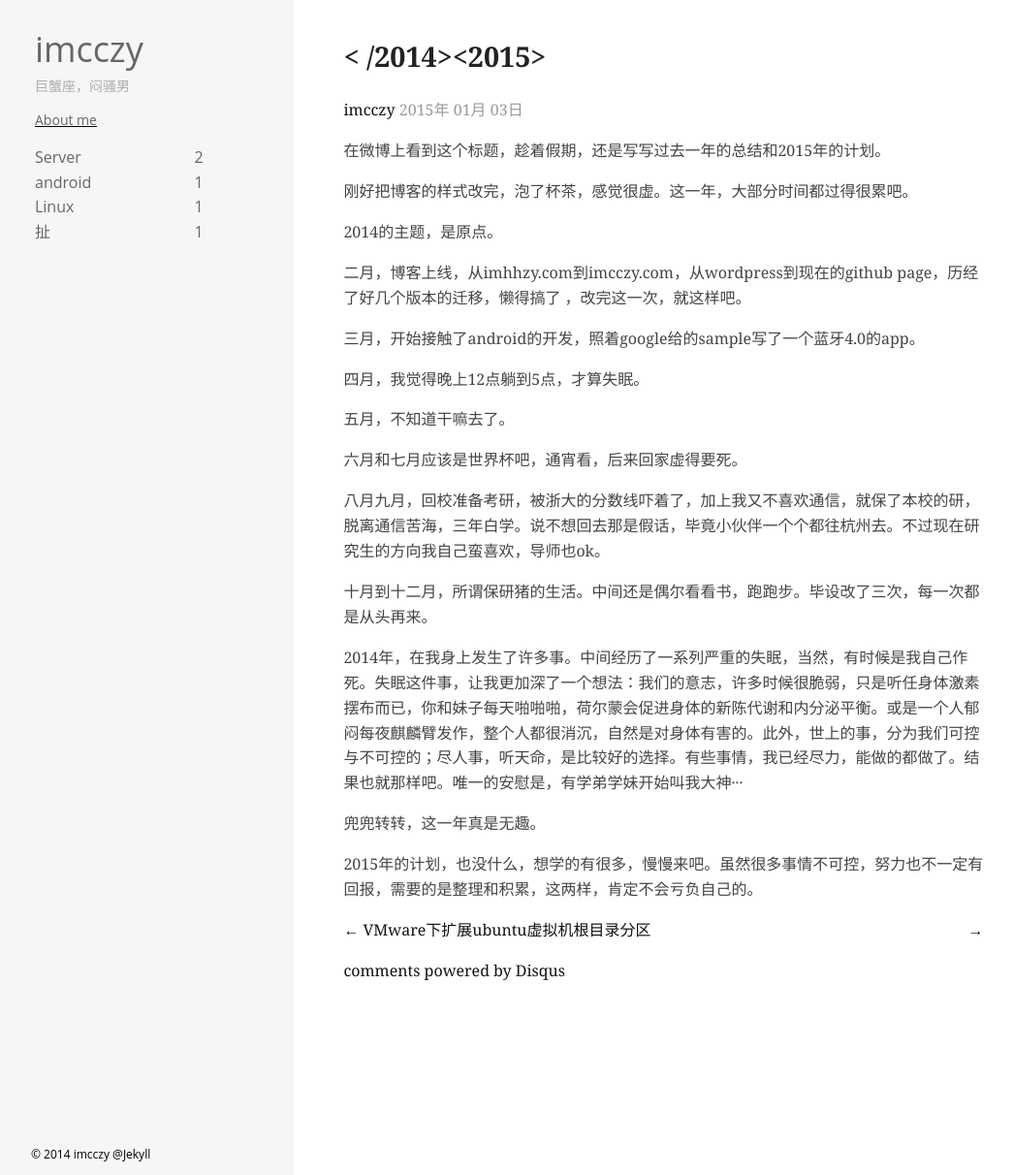
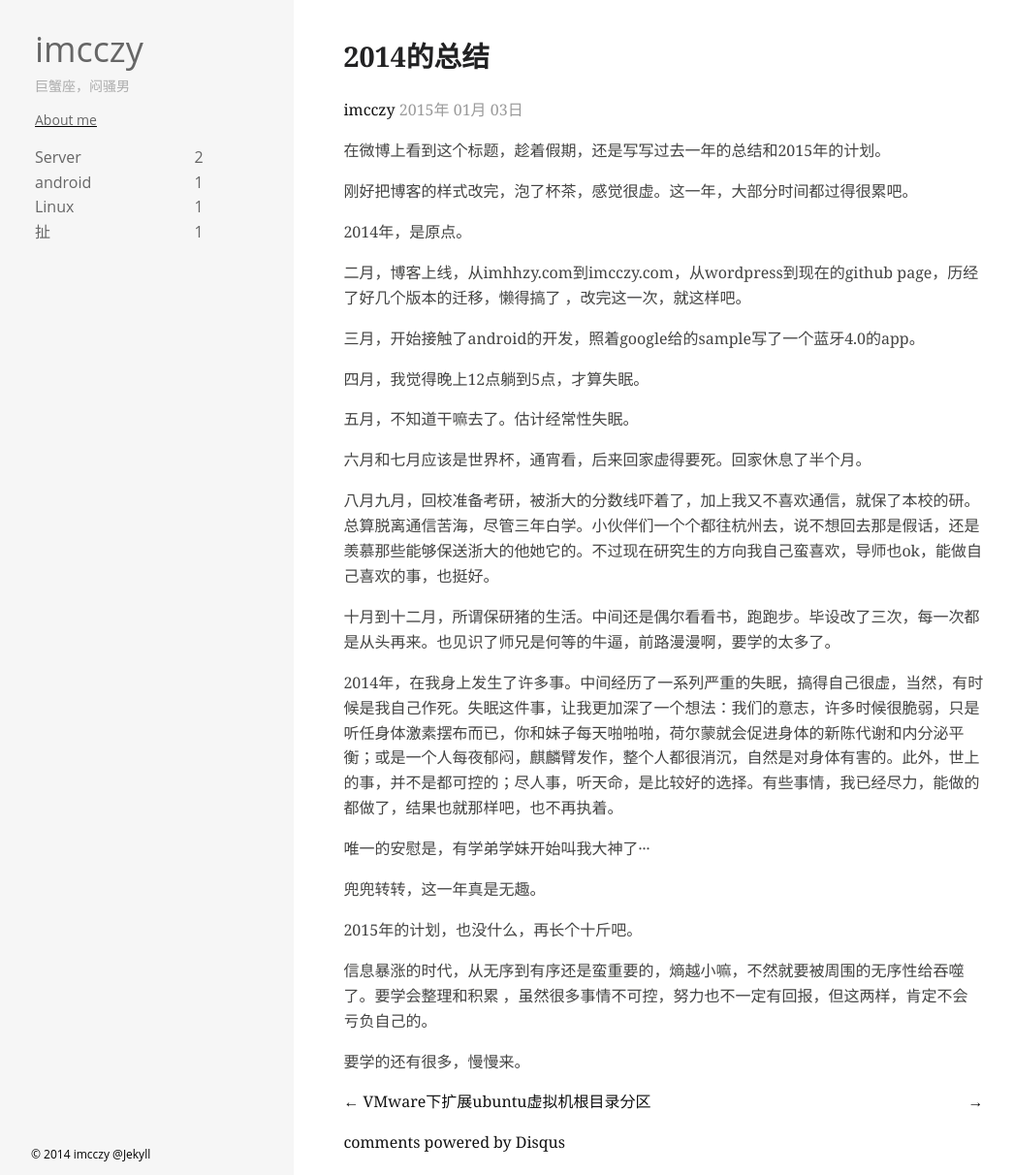
Before and after one commit to imcczy/imcczy.github.io, a Jekyll site: the page built from _posts/2015-01-03-2014-2015.md, in a window 1280 px wide and 1212 px high. Shown: the whole window at 97% size, without its empty margins (4-1049 px from the left). Built offline with Jekyll 4.4.1, drawn with Linux system fonts in a browser that asks for light colours; nearby versions of some CDN libraries; comment, search, counter and statistics services are not loaded; a style sheet for code colours, icons or effects is not loaded.

Commit message:
2015-1-3

```diff
--- a/_posts/2015-01-03-2014-2015.md
+++ b/_posts/2015-01-03-2014-2015.md
@@ -1,6 +1,6 @@
 ---
 layout: post
-title:  "< /2014><2015>"
+title:  "2014的总结"
 date:   2015-01-03 15:44:40
 categories: 扯
 ---
@@ -8,7 +8,7 @@ categories: 扯
 
 刚好把博客的样式改完，泡了杯茶，感觉很虚。这一年，大部分时间都过得很累吧。
 
-2014的主题，是原点。
+2014年，是原点。
 
 二月，博客上线，从imhhzy.com到imcczy.com，从wordpress到现在的github page，历经了好几个版本的迁移，懒得搞了 ，改完这一次，就这样吧。
 
@@ -16,16 +16,22 @@ categories: 扯
 
 四月，我觉得晚上12点躺到5点，才算失眠。
 
-五月，不知道干嘛去了。
+五月，不知道干嘛去了。估计经常性失眠。
 
-六月和七月应该是世界杯吧，通宵看，后来回家虚得要死。
+六月和七月应该是世界杯，通宵看，后来回家虚得要死。回家休息了半个月。
 
-八月九月，回校准备考研，被浙大的分数线吓着了，加上我又不喜欢通信，就保了本校的研，脱离通信苦海，三年白学。说不想回去那是假话，毕竟小伙伴一个个都往杭州去。不过现在研究生的方向我自己蛮喜欢，导师也ok。
+八月九月，回校准备考研，被浙大的分数线吓着了，加上我又不喜欢通信，就保了本校的研。总算脱离通信苦海，尽管三年白学。小伙伴们一个个都往杭州去，说不想回去那是假话，还是羡慕那些能够保送浙大的他她它的。不过现在研究生的方向我自己蛮喜欢，导师也ok，能做自己喜欢的事，也挺好。
 
-十月到十二月，所谓保研猪的生活。中间还是偶尔看看书，跑跑步。毕设改了三次，每一次都是从头再来。
+十月到十二月，所谓保研猪的生活。中间还是偶尔看看书，跑跑步。毕设改了三次，每一次都是从头再来。也见识了师兄是何等的牛逼，前路漫漫啊，要学的太多了。
 
-2014年，在我身上发生了许多事。中间经历了一系列严重的失眠，当然，有时候是我自己作死。失眠这件事，让我更加深了一个想法：我们的意志，许多时候很脆弱，只是听任身体激素摆布而已，你和妹子每天啪啪啪，荷尔蒙会促进身体的新陈代谢和内分泌平衡。或是一个人郁闷每夜麒麟臂发作，整个人都很消沉，自然是对身体有害的。此外，世上的事，分为我们可控与不可控的；尽人事，听天命，是比较好的选择。有些事情，我已经尽力，能做的都做了。结果也就那样吧。唯一的安慰是，有学弟学妹开始叫我大神···
+2014年，在我身上发生了许多事。中间经历了一系列严重的失眠，搞得自己很虚，当然，有时候是我自己作死。失眠这件事，让我更加深了一个想法：我们的意志，许多时候很脆弱，只是听任身体激素摆布而已，你和妹子每天啪啪啪，荷尔蒙就会促进身体的新陈代谢和内分泌平衡；或是一个人每夜郁闷，麒麟臂发作，整个人都很消沉，自然是对身体有害的。此外，世上的事，并不是都可控的；尽人事，听天命，是比较好的选择。有些事情，我已经尽力，能做的都做了，结果也就那样吧，也不再执着。
+
+唯一的安慰是，有学弟学妹开始叫我大神了···
 
 兜兜转转，这一年真是无趣。
 
-2015年的计划，也没什么，想学的有很多，慢慢来吧。虽然很多事情不可控，努力也不一定有回报，需要的是整理和积累，这两样，肯定不会亏负自己的。
+2015年的计划，也没什么，再长个十斤吧。
+
+信息暴涨的时代，从无序到有序还是蛮重要的，熵越小嘛，不然就要被周围的无序性给吞噬了。要学会整理和积累 ，虽然很多事情不可控，努力也不一定有回报，但这两样，肯定不会亏负自己的。
+
+要学的还有很多，慢慢来。
--- a/css/site.css
+++ b/css/site.css
@@ -71,7 +71,7 @@
 
 .yue p {
   margin-top: 0;
-  /*margin-bottom: 1.46em;*/
+  margin-bottom: 1em;
 }
 
 .yue a {
```
